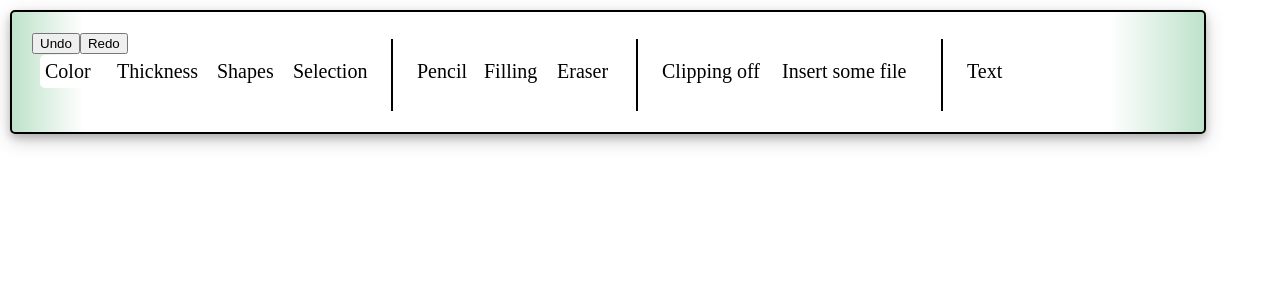
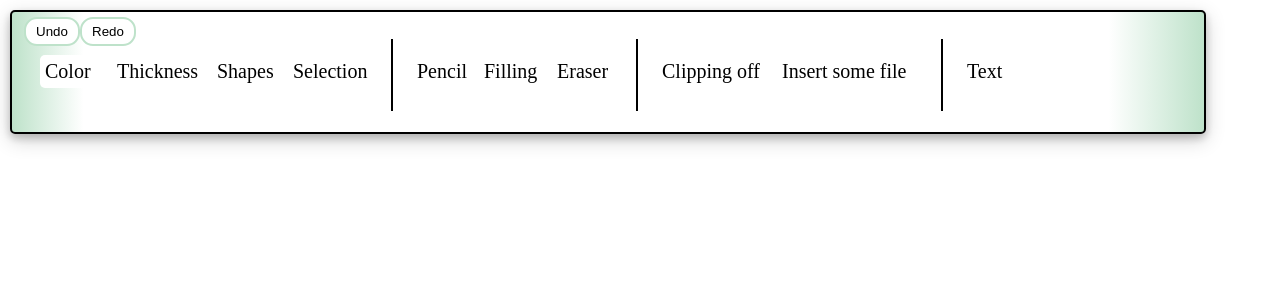
Before and after one commit to Marko-debug/Drawing-canvas, a React (Create React App) app: page / in a window 1280 px wide. Shown: the top 300 px of the page. Built offline with nearby package versions, Linux system fonts and the light colour scheme.

Commit message:
fixed undo and redo

```diff
--- a/src/App.css
+++ b/src/App.css
@@ -39,3 +39,33 @@
   position: fixed;
   margin: 11px;
 }
+
+.undo-button{
+  display: inline-block;
+  position: fixed;
+  border: solid 2px rgba(190, 226, 202, 1);
+  border-radius: 13px;
+  padding: 5px 10px;
+  background-color:white;
+}
+
+.redo-button{
+  display: inline-block;
+  position: fixed;
+  border: solid 2px rgba(190, 226, 202, 1);
+  border-radius: 13px;
+  padding: 5px 10px;
+  background-color:white;
+}
+
+.undo-button:hover{
+  background-color: rgb(78, 163, 106);
+  border: none;
+  cursor: pointer;
+}
+
+.redo-button:hover{
+  background-color: rgb(78, 163, 106);
+  border: none;
+  cursor: pointer;
+}
--- a/src/components/Bar.js
+++ b/src/components/Bar.js
@@ -88,7 +88,9 @@ function Bar({setColor, setThickness, setElementType, undo, redo, alertButton}){
 
                     <div
                         className="vl"
-                        style={{top: '28px', left: '380px'}}></div>
+                        style={{top: '28px', left: '380px'}}
+                        >
+                    </div>
 
                     <Button
                         style={{top: '55px', left: '410px'}}
@@ -141,18 +143,19 @@ function Bar({setColor, setThickness, setElementType, undo, redo, alertButton}){
 
 
                     <button
-                        className = 'do-button'
-                        style={{top: '35px', left: '1050px'}}
+                        className = 'undo-button'
+                        style={{top: '17px', left: '24px'}}
                         onClick = {undo}
                     >
                         Undo
                     </button>
 
                     <button
-                        className = 'do-button'
-                        style={{top: '35px', left: '1090px'}}
+                        className = 'redo-button'
+                        style={{top: '17px', left: '80px'}}
                         onClick = {redo}
-                        >Redo</button>
+                        >Redo
+                    </button>
 
                 </div>
         </Fragment>
--- a/src/components/ColorPicker.js
+++ b/src/components/ColorPicker.js
@@ -7,7 +7,8 @@ function ColorPicker({setColor}){
         type="color"
         className="picker"
         value="#e66465"
-        onChange={e=>setColor(e.target.value)}
+        onChange={e=>{setColor(e.target.value); console.log(e.target.value)}}
+
         />
     </div>
   )
```
